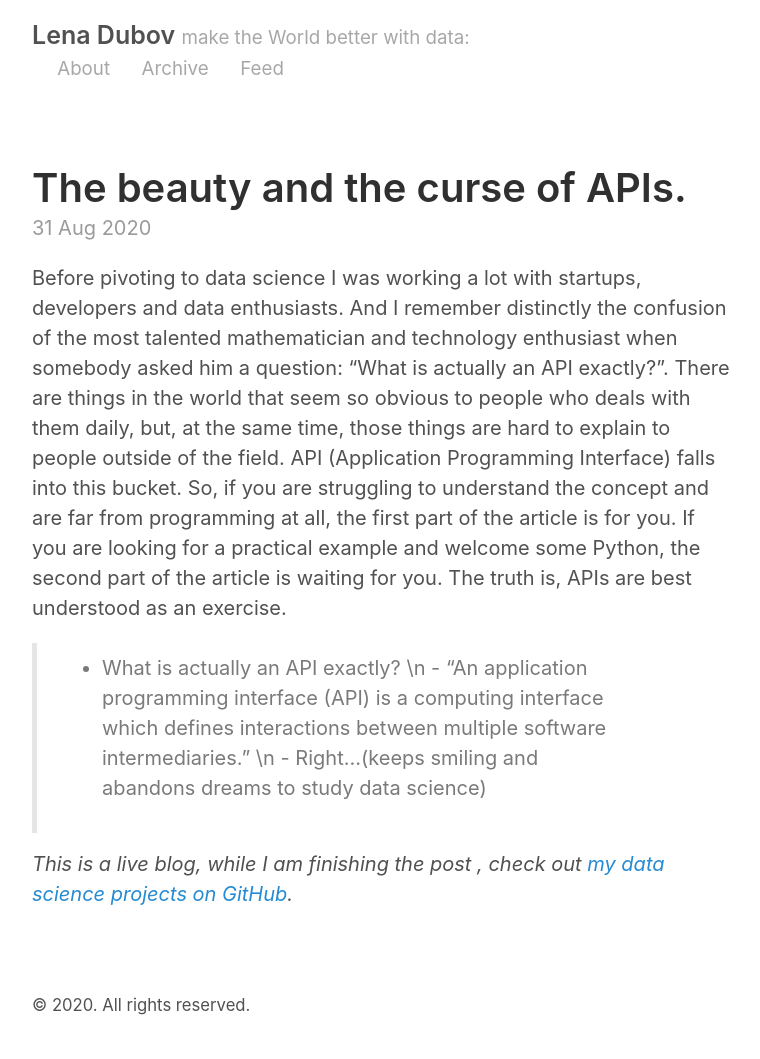
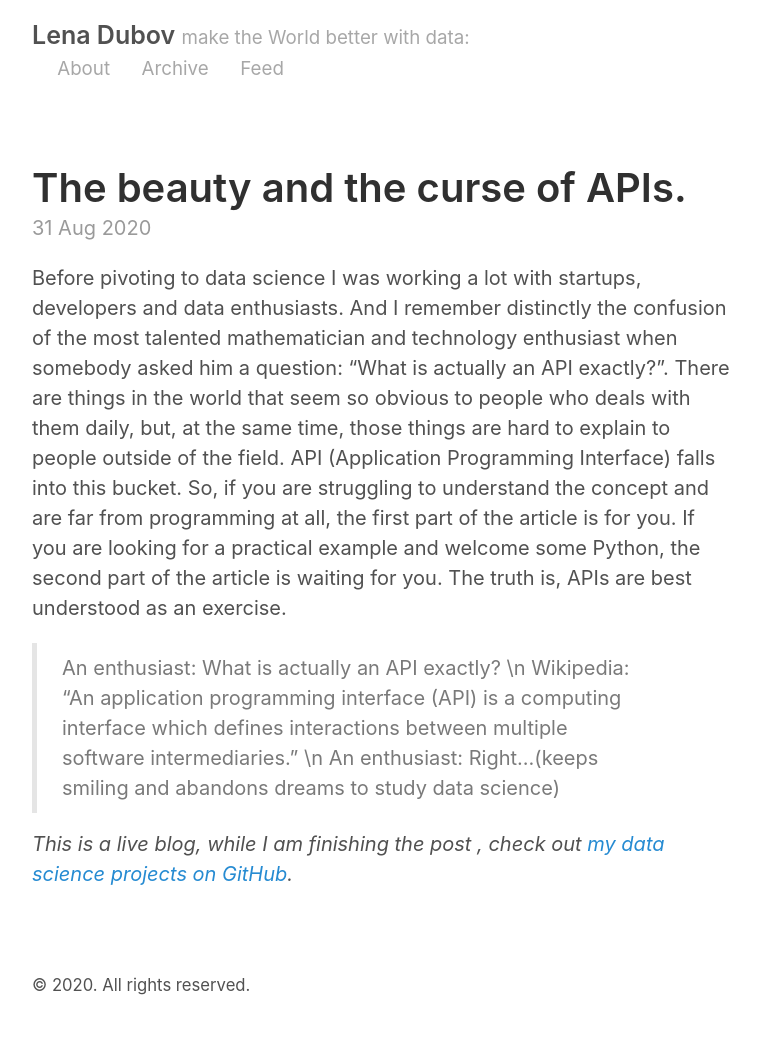
Before and after one commit to elena-du/elena-du.github.io, a Jekyll site: the page built from _posts/2020-08-31-the-beauty-and-the curse-of-apis.md, in a window 1280 px wide. Shown: the whole page, without its empty margins (258-1018 px from the left). Built offline with Jekyll 4.4.1, drawn with Linux system fonts in a browser that asks for light colours.

Commit message:
work in progress2

```diff
--- a/_posts/2020-08-31-the-beauty-and-the curse-of-apis.md
+++ b/_posts/2020-08-31-the-beauty-and-the curse-of-apis.md
@@ -5,6 +5,6 @@ title: The beauty and the curse of APIs.
 
 Before pivoting to data science I was working a lot with startups, developers and data enthusiasts. And I remember distinctly the confusion of the most talented mathematician and technology enthusiast when somebody asked him a question: "What is actually an API exactly?". There are things in the world that seem so obvious to people who deals with them daily, but, at the same time, those things are hard to explain to people outside of the field. API (Application Programming Interface) falls into this bucket. So, if you are struggling to understand the concept and are far from programming at all, the first part of the article is for you. If you are looking for a practical example and welcome some Python, the second part of the article is waiting for you. The truth is, APIs are best understood as an exercise.
 
-> - What is actually an API exactly? \n - "An application programming interface (API) is a computing interface which defines interactions between multiple software intermediaries." \n - Right...(keeps smiling and abandons dreams to study data science)
+> An enthusiast: What is actually an API exactly? \n Wikipedia: "An application programming interface (API) is a computing interface which defines interactions between multiple software intermediaries." \n An enthusiast: Right...(keeps smiling and abandons dreams to study data science)
 
 *This is a live blog, while I am finishing the post , check out [my data science projects on GitHub](https://github.com/elena-du).*
```
